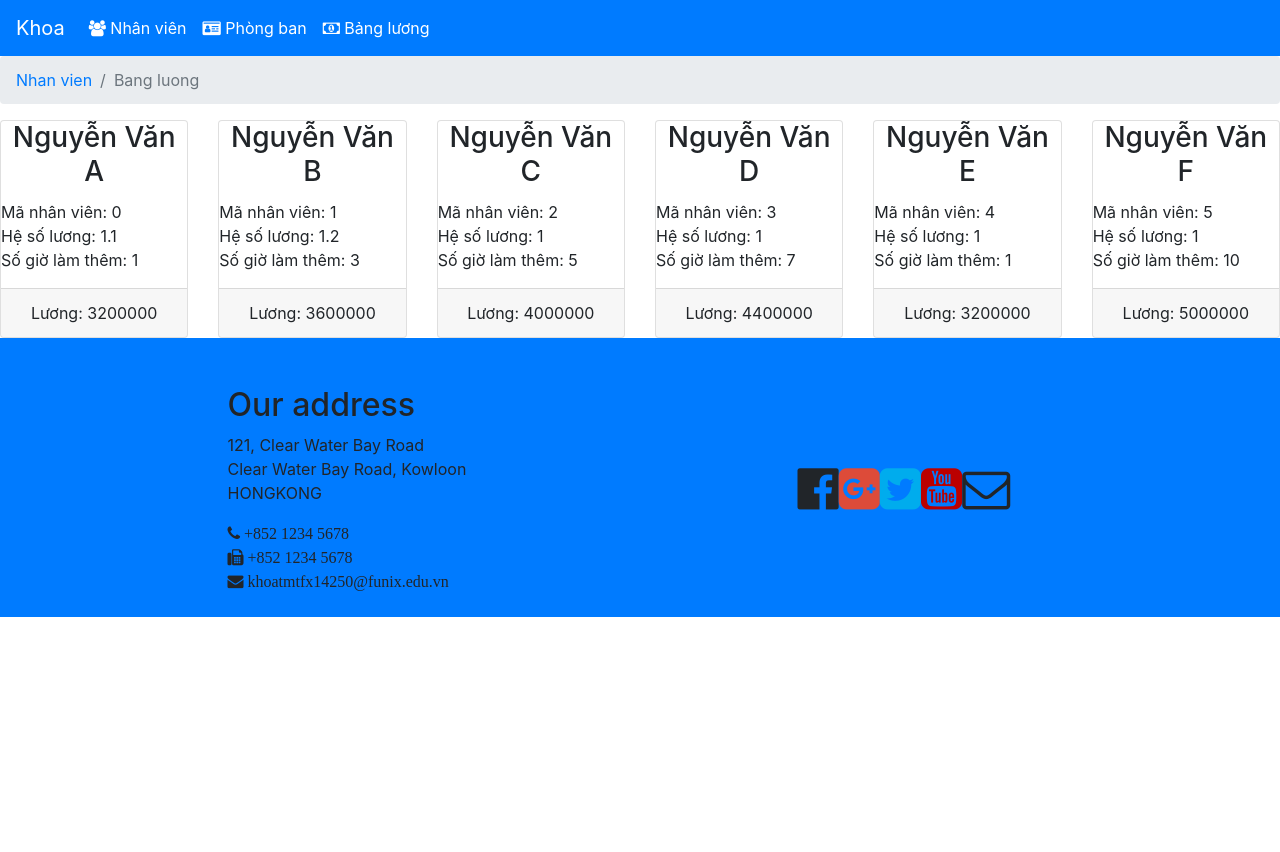
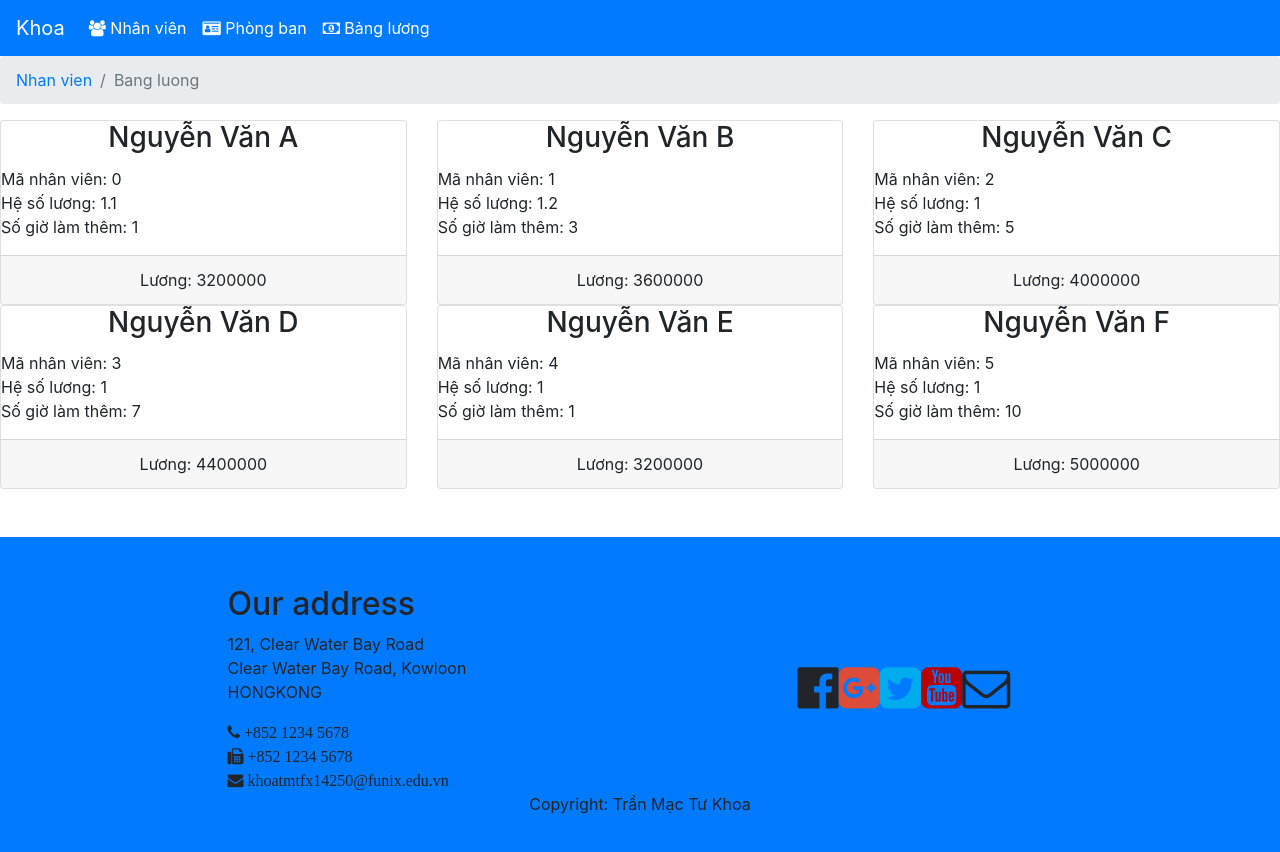
Before and after one commit to TrKhoa/git-test, a React (Create React App) app: page /bang-luong in a window 1280 px wide. Shown: the top 852 px of the page. Before the commit the page ends 800 px from the top, so only its background shows below. Built offline with nearby package versions, Linux system fonts and the light colour scheme.

Commit message:
replace most of the class to function component, change to pre n cont component

```diff
--- a/src/App.js
+++ b/src/App.js
@@ -36,7 +36,7 @@ class App extends Component {
             <NavbarBrand>
               <Link className="text-white" to="/">Khoa</Link>
             </NavbarBrand>
-            <Collapse navbar>
+
               <Nav className="me-auto" navbar>
                 <NavItem>
                   <NavLink>
@@ -54,7 +54,7 @@ class App extends Component {
                   </NavLink>
                 </NavItem>
                 </Nav>
-            </Collapse>
+
           </Navbar>
 
         <Switch>
--- a/src/components/DepartmentComponent.js
+++ b/src/components/DepartmentComponent.js
@@ -4,27 +4,30 @@ import React, { Component } from 'react';
 import 'bootstrap/dist/css/bootstrap.css';
 import dateFormat from 'dateformat';
 
+const RenderDepartment = prop =>{
+  return (
+    <div id="item" className="col-12 col-lg-3 col-md-5 m-lg-2">
+      <Card body key={prop.id} outline="false">
+        <CardTitle tag="h3">{prop.name}</CardTitle>
+        <CardText className="text-left">Số lượng nhân viên:{prop.numberOfStaff}</CardText>
+      </Card>
+    </div>
+  );
+}
+
 class DepartmentList extends Component {
-  constructor(props){
-    super(props)
-
-  }
 
   render(){
-    const menu = this.props.departments.map((department) => {
-      return (
-        <div id="item" className="col-12 col-lg-2 col-md-5">
-          <Card body key={department.id} outline="false">
-            <CardTitle tag="h3">{department.name}</CardTitle>
-            <CardText className="text-left">Số lượng nhân viên:{department.numberOfStaff}</CardText>
-          </Card>
-        </div>
-      );
-    });
   return (
     <div>
        <div className="row">
-        { menu }
+       { this.props.departments.map(data => (
+         <RenderDepartment
+          id={data.id}
+          name={data.name}
+          numberOfStaff={data.numberOfStaff}
+         />
+       ))}
        </div>
      </div>
   );}
--- a/src/components/FooterComponent.js
+++ b/src/components/FooterComponent.js
@@ -2,7 +2,7 @@ import React from 'react';
 
 function Footer(){
   return(
-    <footer className="bg-primary clear-top pt-5 pb-4 px-auto">
+    <footer className="bg-primary mt-5 pt-5 pb-4 px-auto">
       <div className="container">
         <div className="row text-left">
 
@@ -23,6 +23,9 @@ function Footer(){
           </div>
 
         </div>
+        <div className="row justify-content-center">
+        <p>Copyright: Trần Mạc Tư Khoa</p>
+        </div>
       </div>
     </footer>
   )
--- a/src/components/SalaryComponent.js
+++ b/src/components/SalaryComponent.js
@@ -4,17 +4,9 @@ import React, { Component } from 'react';
 import 'bootstrap/dist/css/bootstrap.css';
 import dateFormat from 'dateformat';
 
-class SalaryList extends Component {
-  constructor(props){
-    super(props)
-
-  }
-
-
-  render(){
-    const menu = this.props.staffs.map((staff) => {
+const RenderStaff = staff => {
   return (
-        <div id="item" className="col-12 col-lg-2 col-md-5">
+    <div id="item" className="col-12 col-lg-4 col-md-5">
       <Card key={staff.id} outline="false">
         <CardTitle tag="h3">{staff.name}</CardTitle>
         <CardText className="text-left">
@@ -28,7 +20,11 @@ class SalaryList extends Component {
       </Card>
     </div>
   );
-    });
+}
+
+class SalaryList extends Component {
+
+  render(){
   return (
     <div>
     <Breadcrumb listTag="div">
@@ -44,7 +40,14 @@ class SalaryList extends Component {
       </BreadcrumbItem>
     </Breadcrumb>
        <div className="row">
-        { menu }
+       {this.props.staffs.map(staff =>(
+        <RenderStaff
+          id={staff.id}
+          name={staff.name}
+          salaryScale={staff.salaryScale}
+          overTime={staff.overTime}
+        />))
+      }
        </div>
      </div>
   );}
--- a/src/components/StaffListComponent.js
+++ b/src/components/StaffListComponent.js
@@ -1,42 +1,35 @@
 import { Card,CardTitle,CardText,ButtonGroup,Button,CardImg } from 'reactstrap';
 import { Link } from 'react-router-dom';
-import React, { Component } from 'react';
+import React, { useState } from 'react';
 import 'bootstrap/dist/css/bootstrap.css';
 import dateFormat from 'dateformat';
 
-class StaffList extends Component {
-  constructor(props){
-    super(props)
+const RenderStaff = prop =>{
+  return (
+    <div id="item" className="col-6 col-lg-2 col-md-4">
+      <Link to={`/nhan-vien/${prop.id}`}>
+        <Card key={prop.id} outline="false">
+          <CardImg src={"../"+prop.image}/>
+          <CardTitle >{prop.name}</CardTitle>
+        </Card>
+      </Link>
+    </div>
+  );
+}
 
-    this.state = {
-      selectedStaff: null,
-    }
-  }
+export default function StaffList(prop){
 
-  onStaffSelect(staff) {
-    this.setState({ selectedStaff: staff});
-  }
-
-  render(){
-    const menu = this.props.staffs.map((staff) => {
-      return (
-        <div id="item" className="col-12 col-lg-2 col-md-4">
-          <Link to={`/nhan-vien/${staff.id}`}>
-            <Card key={staff.id} outline="false" onClick={() => this.onStaffSelect(staff)}>
-              <CardImg src={"../"+staff.image}/>
-              <CardTitle >{staff.name}</CardTitle>
-            </Card>
-          </Link>
-        </div>
-      );
-    });
   return (
     <div>
        <div className="row">
-        { menu }
+       { prop.staffs.map(data =>(
+         <RenderStaff
+          id={data.id}
+          image={data.image}
+          name={data.name}
+         />
+       ))}
        </div>
      </div>
-  );}
+  )
 }
-
-export default StaffList;
```
Lines whose indentation alone changed are shown as unchanged.
